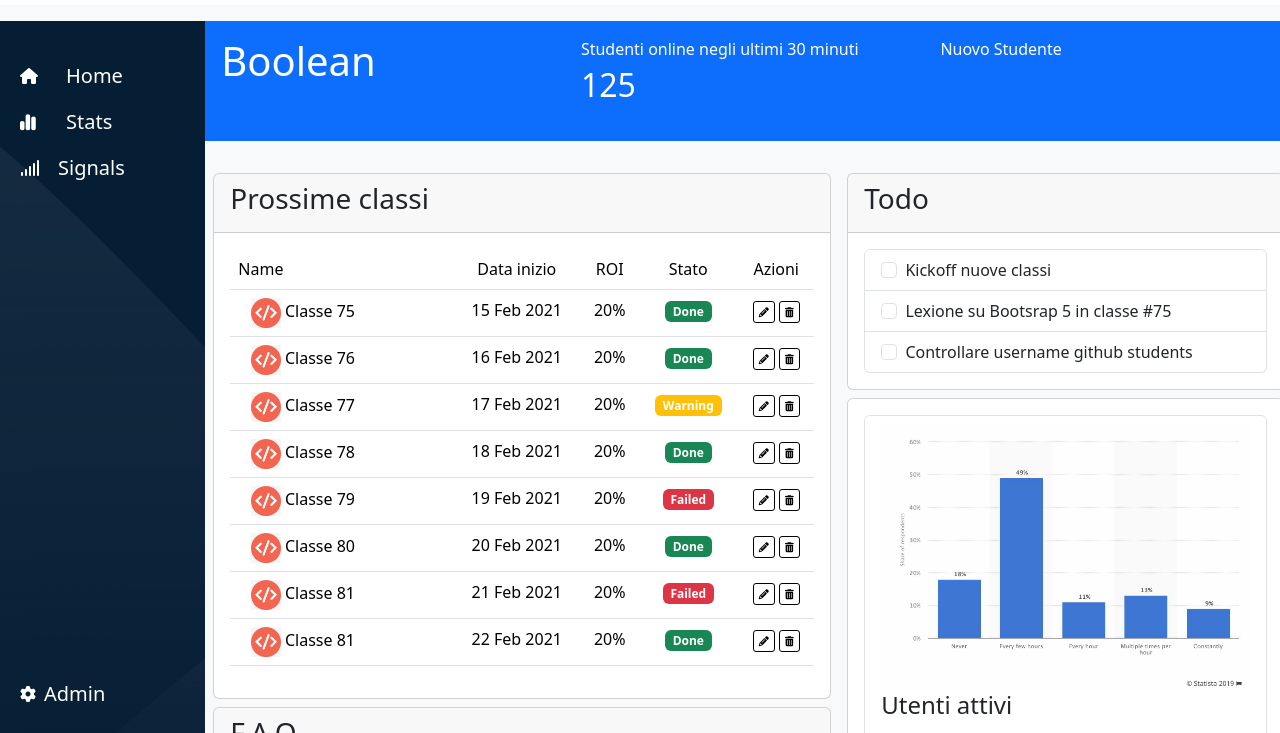
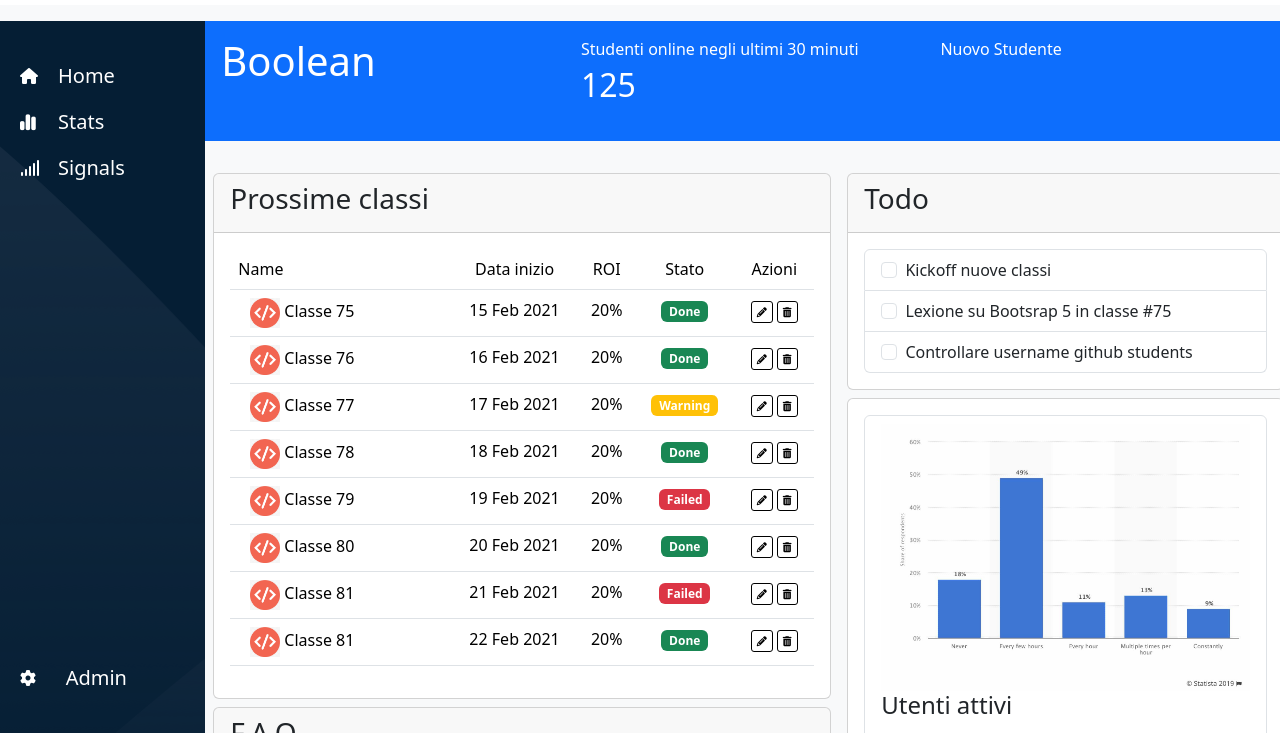
Before and after one commit to estherpinos/html-css-bootstrap-dashboard, a plain HTML site: page index.html in a window 1280 px wide. Shown: the part 67-800 px from the top of the page. Drawn offline with nearby package versions, Linux system fonts and the light colour scheme.

Commit message:
Edit [no-wrap elements table]

```diff
--- a/css/style.css
+++ b/css/style.css
@@ -34,8 +34,8 @@
 
 /* Hover */
 
-.menu-house i:hover, .menu-stats i:hover, .menu-signals i:hover, .admin-menu i:hover{
-  scale: 1.2;
+.menu-house:hover, .menu-stats:hover, .menu-signals:hover, .admin-menu:hover{
+  background-color: lightgray;
 }
 
 /* CONTENTS DASHBOARD */
@@ -61,4 +61,5 @@
   border: black 1px solid;
   border-radius: 3px;
   padding: 5px;
+  margin: 2px;
 }
--- a/index.html
+++ b/index.html
@@ -57,17 +57,17 @@
       <div class="menu-left d-flex flex-column justify-content-between col-1 col-md-2 py-4 px-3 ">
 
         <div class="menu-left-bar px-3">
-          <div class="menu-house d-flex flex-row align-items-center my-3 "><i class="fa-solid fa-house " style="color: #ffffff;"></i><span class="px-2  d-none d-md-block text-white fs-5 mx-2">Home</span>
+          <div class="menu-house d-flex flex-row align-items-center w-75  my-3 "><i class="fa-solid fa-house " style="color: #ffffff;"></i><span class="px-2  d-none d-md-block text-white fs-5">Home</span>
           </div>
 
-          <div class="menu-stats d-flex flex-row align-items-center my-3"><i class="fa-solid fa-chart-simple" style="color: #ffffff;"></i><span class="px-2  d-none d-md-block text-white fs-5 mx-2 ">Stats</span>
+          <div class="menu-stats d-flex flex-row align-items-center  w-75 my-3 "><i class="fa-solid fa-chart-simple mx-0 " style="color: #ffffff;"></i><span class="px-2  d-none d-md-block text-white fs-5">Stats</span>
           </div>
 
-          <div class="menu-signals d-flex flex-row align-items-center my-3"><i class="fa-solid fa-signal " style="color: #ffffff;"></i><span class=" px-2  d-none d-md-block text-white fs-5">Signals</span>
+          <div class="menu-signals d-flex flex-row align-items-center w-75 my-3 "><i class="fa-solid fa-signal" style="color: #ffffff;"></i><span class=" px-2  d-none d-md-block text-white fs-5">Signals</span>
           </div>
         </div>
         <div class="admin-bar-left px-3 ">
-          <div class="admin-menu d-flex flex-row align-items-center ">
+          <div class="admin-menu d-flex flex-row align-items-center justify-content-between w-75 my-3  ">
             <i class="fa-solid fa-gear" style="color: #ffffff;"></i><span class=" px-2 text-white d-none d-md-block fs-5">Admin</span>
           </div>
         </div>
@@ -89,9 +89,14 @@
             </div>
             <div class="nuovo-studente">
               <p class="text-white m-0 ">Nuovo Studente</p>
+
+
             </div>
           </div>
         </section>
+
+
+        <!-- SECTIONS -->
         <section id="tabs-contents" class="py-4 bg-light ">
           <div class="row m-0 ">
             <div class="content-left col-12 col-lg-7 px-2">
@@ -121,8 +126,11 @@
                         <td class="d-none d-md-table-cell ">20%</td>
                         <td><span class="badge text-bg-success">Done</span></td>
                         <td>
-                          <a href="#"><i class="fa-solid fa-pencil " style="color: #000000;"></i></a>
-                          <a href="#"><i class="fa-solid fa-trash-can" style="color: #000000;"></i></a>
+                          <div class="d-flex flex-nowrap justify-content-center">
+                            <a href="#"><i class="fa-solid fa-pencil " style="color: #000000;"></i></a>
+                            <a href="#"><i class="fa-solid fa-trash-can" style="color: #000000;"></i></a>
+                          </div>
+
                         </td>
                       </tr>
                       <tr class="text-center">
@@ -134,8 +142,12 @@
                         <td class="d-none d-md-table-cell">16 Feb 2021</td>
                         <td class="d-none d-md-table-cell">20%</td>
                         <td><span class="badge text-bg-success">Done</span></td>
-                        <td><a href="#"><i class="fa-solid fa-pencil " style="color: #000000;"></i></a>
-                          <a href="#"><i class="fa-solid fa-trash-can" style="color: #000000;"></i></a></td>
+                        <td>
+                          <div class="d-flex flex-nowrap justify-content-center">
+                            <a href="#"><i class="fa-solid fa-pencil " style="color: #000000;"></i></a>
+                            <a href="#"><i class="fa-solid fa-trash-can" style="color: #000000;"></i></a>
+                          </div>
+                        </td>
                       </tr>
                       <tr class="text-center">
                         <td class="text-center " colspan="4"><img src="img/img/class-avatar.jpg" alt=""> Classe 77</td>
@@ -146,8 +158,12 @@
                         <td class="d-none d-md-table-cell">17 Feb 2021</td>
                         <td class="d-none d-md-table-cell">20%</td>
                         <td><span class="badge text-bg-warning text-white ">Warning</span></td>
-                        <td><a href="#"><i class="fa-solid fa-pencil " style="color: #000000;"></i></a>
-                          <a href="#"><i class="fa-solid fa-trash-can" style="color: #000000;"></i></a></td>
+                        <td>
+                          <div class="d-flex flex-nowrap justify-content-center">
+                            <a href="#"><i class="fa-solid fa-pencil " style="color: #000000;"></i></a>
+                            <a href="#"><i class="fa-solid fa-trash-can" style="color: #000000;"></i></a>
+                          </div>
+                        </td>
                       </tr>
                       <tr class="text-center">
                         <td class="text-center " colspan="4"><img src="img/img/class-avatar.jpg" alt=""> Classe 78</td>
@@ -158,8 +174,12 @@
                         <td class="d-none d-md-table-cell">18 Feb 2021</td>
                         <td class="d-none d-md-table-cell">20%</td>
                         <td><span class="badge text-bg-success">Done</span></td>
-                        <td><a href="#"><i class="fa-solid fa-pencil " style="color: #000000;"></i></a>
-                          <a href="#"><i class="fa-solid fa-trash-can" style="color: #000000;"></i></a></td>
+                        <td>
+                          <div class="d-flex flex-nowrap justify-content-center">
+                            <a href="#"><i class="fa-solid fa-pencil " style="color: #000000;"></i></a>
+                            <a href="#"><i class="fa-solid fa-trash-can" style="color: #000000;"></i></a>
+                          </div>
+                        </td>
                       </tr>
                       <tr class="text-center">
                         <td class="text-center " colspan="4"><img src="img/img/class-avatar.jpg" alt=""> Classe 79</td>
@@ -170,8 +190,12 @@
                         <td class="d-none d-md-table-cell">19 Feb 2021</td>
                         <td class="d-none d-md-table-cell">20%</td>
                         <td><span class="badge text-bg-danger">Failed</span></td>
-                        <td><a href="#"><i class="fa-solid fa-pencil " style="color: #000000;"></i></a>
-                          <a href="#"><i class="fa-solid fa-trash-can" style="color: #000000;"></i></a></td>
+                        <td>
+                          <div class="d-flex flex-nowrap justify-content-center">
+                            <a href="#"><i class="fa-solid fa-pencil " style="color: #000000;"></i></a>
+                            <a href="#"><i class="fa-solid fa-trash-can" style="color: #000000;"></i></a>
+                          </div>
+                        </td>
                       </tr>
                       <tr class="text-center">
                         <td class="text-center " colspan="4"><img src="img/img/class-avatar.jpg" alt=""> Classe 80</td>
@@ -182,8 +206,12 @@
                         <td class="d-none d-md-table-cell">20 Feb 2021</td>
                         <td class="d-none d-md-table-cell">20%</td>
                         <td ><span class="badge text-bg-success">Done</span></td>
-                        <td><a href="#"><i class="fa-solid fa-pencil " style="color: #000000;"></i></a>
-                          <a href="#"><i class="fa-solid fa-trash-can" style="color: #000000;"></i></a></td>
+                        <td>
+                          <div class="d-flex flex-nowrap justify-content-center">
+                            <a href="#"><i class="fa-solid fa-pencil " style="color: #000000;"></i></a>
+                            <a href="#"><i class="fa-solid fa-trash-can" style="color: #000000;"></i></a>
+                          </div>
+                        </td>
                       </tr>
                       <tr class="text-center">
                         <td class="text-center " colspan="4"><img src="img/img/class-avatar.jpg" alt=""> Classe 81</td>
@@ -194,8 +222,12 @@
                         <td class="d-none d-md-table-cell">21 Feb 2021</td>
                         <td class="d-none d-md-table-cell">20%</td>
                         <td><span class="badge text-bg-danger">Failed</span></td>
-                        <td><a href="#"><i class="fa-solid fa-pencil " style="color: #000000;"></i></a>
-                          <a href="#"><i class="fa-solid fa-trash-can" style="color: #000000;"></i></a></td>
+                        <td>
+                          <div class="d-flex flex-nowrap justify-content-center">
+                            <a href="#"><i class="fa-solid fa-pencil " style="color: #000000;"></i></a>
+                            <a href="#"><i class="fa-solid fa-trash-can" style="color: #000000;"></i></a>
+                          </div>
+                        </td>
                       </tr>
                       <tr class="text-center">
                         <td class="text-center " colspan="4"><img src="img/img/class-avatar.jpg" alt=""> Classe 81</td>
@@ -206,8 +238,12 @@
                         <td class="d-none d-md-table-cell">22 Feb 2021</td>
                         <td class="d-none d-md-table-cell">20%</td>
                         <td><span class="badge text-bg-success">Done</span></td>
-                        <td><a href="#"><i class="fa-solid fa-pencil " style="color: #000000;"></i></a>
-                          <a href="#"><i class="fa-solid fa-trash-can" style="color: #000000;"></i></a></td>
+                        <td>
+                          <div class="d-flex flex-nowrap justify-content-center">
+                            <a href="#"><i class="fa-solid fa-pencil " style="color: #000000;"></i></a>
+                            <a href="#"><i class="fa-solid fa-trash-can" style="color: #000000;"></i></a>
+                          </div>
+                        </td>
                       </tr>
 
                     </tbody>
```
